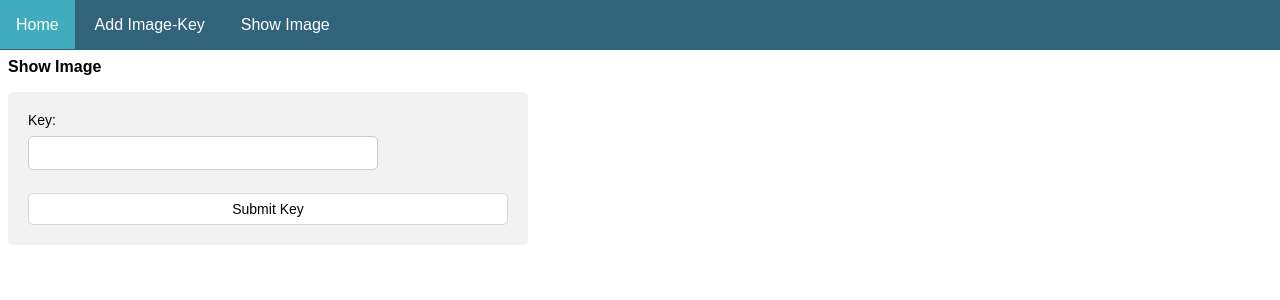
After one commit to Josh-Abraham/CloudComputingA1, a Python web app: template src/app/templates/show_image.html in a window 1280 px wide. The commit adds this page. Shown: the top 300 px of the page. Run offline with Jinja, Linux system fonts and the light colour scheme; the template is opened without the code that fills it, so the values that code supplies are empty.

Commit message:
add show_image functionality

```diff
--- a/src/app/__init__.py
+++ b/src/app/__init__.py
@@ -2,5 +2,6 @@ from flask import Flask
 
 webapp = Flask(__name__)
 
+from app import show_image
 from app import add_key
 from app import home
--- /dev/null
+++ b/src/app/templates/show_image.html
@@ -0,0 +1,21 @@
+<!DOCTYPE html>
+<head>
+    <title>ECE1779 Assignment One</title>
+    <link rel="stylesheet" href='/static/core-style.css' />
+</head>
+<html>
+    <body>
+        {% include "top_bar.html" %}
+        <h3>Show Image</h3>
+        <form class="form-outline" method="post">
+            <label for="key">Key:</label><br>
+            <input type="text" id="key" name="key" class="type-select">
+            <input type="submit" class="submit-button" value="Submit Key">
+        </form>
+        {% block content %}
+            {% if key %}
+                <img src= "{{ url_for('get_image', key=key) }}"/>
+            {% endif %}
+        {% endblock %}
+    </body>
+</html>
--- a/src/app/templates/top_bar.html
+++ b/src/app/templates/top_bar.html
@@ -1,4 +1,5 @@
 <div class="top_bar">
   <a href="home">Home</a>
   <a href="addKey">Add Image-Key</a>
+  <a href="show_image"> Show Image</a>
 </div>
```
Also changed, not shown: src/app/show_image.py (added, +15 -0 lines).
